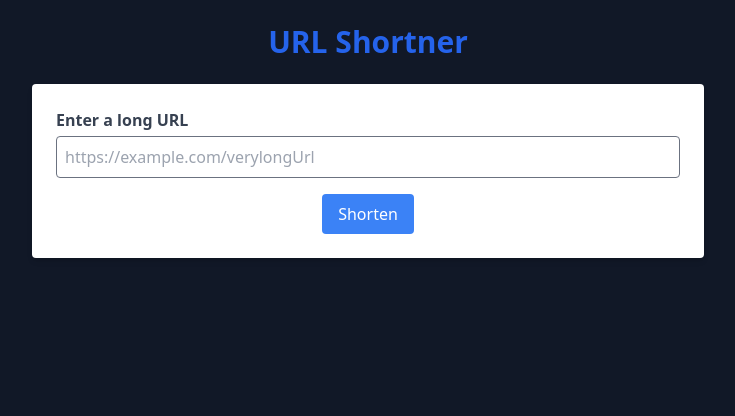
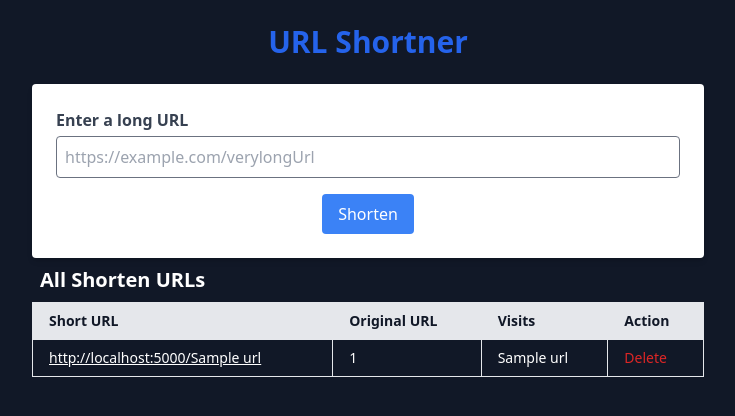
Before and after one commit to Sumit-Prasad01/Url-Shortner-, a Flask app: template templates/index.html in a window 1280 px wide. Shown: the top 416 px of the page, without its empty margins (272-1007 px from the left). Run offline with Flask 3, Linux system fonts and the light colour scheme; the template is opened without the code that fills it: most values are stand-ins (such as "Sample title", 1, 10 or a date in 2020); parts of the project's set-up code (start-up, migrations or seed data) failed here and were passed over; some libraries are stand-ins or nearby versions.

Commit message:
Fix generate_short_code function return statement and update database schema for unique short_code; enhance index.html to display all shortened URLs with delete option.

```diff
--- a/app.py
+++ b/app.py
@@ -20,7 +20,7 @@ app = Flask(__name__)
 init_db()
 
 def generate_short_code(length = 6):
-    ''.join(random.choices(string.ascii_letters + string.digits, k = length))
+    return ''.join(random.choices(string.ascii_letters + string.digits, k = length))
 
 
 @app.route("/", methods = ['GET', 'POST'])
--- a/models.py
+++ b/models.py
@@ -12,7 +12,7 @@ def init_db():
             CREATE TABLE IF NOT EXISTS urls (
                 id INTEGER PRIMARY KEY AUTOINCREMENT,
                 original_url TEXT NOT NULL,
-                short_code TEXT UNIQUE NOT NULL,
+                short_code TEXT NOT NULL UNIQUE,
                 visit_count INTEGER DEFAULT 0
             )
         ''')
@@ -21,8 +21,8 @@ def init_db():
 def insert_url(original_url, short_code):
     with sqlite3.connect(DB_NAME) as conn:
         conn.execute('''
-            INSERT INTO urls (original_url, short_code)
-            VALUES (?, ?)
+            INSERT INTO urls(original_url,short_code)
+            VALUES(?,?)
         ''', (original_url, short_code))
         conn.commit()
 
--- a/templates/index.html
+++ b/templates/index.html
@@ -34,6 +34,49 @@
           </button>
         </div>
       </form>
+      <h2 class="text-xl font-semibold m-2 font-sans">All Shorten URLs</h2>
+      {% if all_urls %}
+      <div class="overflow-x-auto">
+        <table class="w-full border border-collapse border-gray-500 text-sm">
+          <thead class="bg-gray-200">
+            <tr>
+              <th class="border px-4 py-2 text-left text-gray-900">
+                Short URL
+              </th>
+              <th class="border px-4 py-2 text-left text-gray-900">
+                Original URL
+              </th>
+              <th class="border px-4 py-2 text-left text-gray-900">Visits</th>
+              <th class="border px-4 py-2 text-left text-gray-900">Action</th>
+            </tr>
+          </thead>
+          <tbody>
+            {% for url in all_urls %}
+            <tr class="hover:bg-gray-700">
+              <td class="border px-4 py-2 texy-blue-600 underline">
+                <a href="/{{ url [1] }}" target="_blank"
+                  >http://localhost:5000/{{url[1]}}</a
+                >
+              </td>
+              <td class="border px-4 py-2">{{ url[0] }}</td>
+              <td class="border px-4 py-2">{{ url[2] }}</td>
+              <td class="border px-4 py-2">
+                <form
+                  action="/delete/{{url[1]}}"
+                  method="POST"
+                  onsubmit="return confirm('Delete this Short url ?')"
+                >
+                  <button class="text-red-600" type="submit">Delete</button>
+                </form>
+              </td>
+            </tr>
+            {% endfor %}
+          </tbody>
+        </table>
+      </div>
+      {% else %}
+      <p class="text-gray-600">No URLs have been shorten.</p>
+      {% endif %}
     </div>
   </body>
 </html>
```
